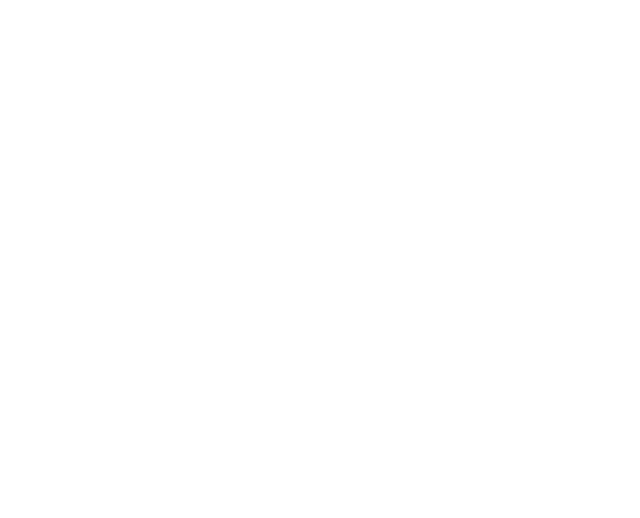
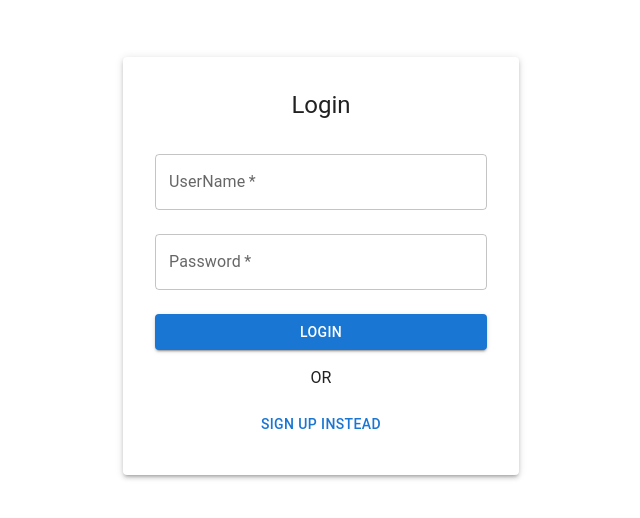
Before and after one commit to sumansur98/Chat-Fusion, a React (Vite) app in the folder client/: page /login in a window 1280 px wide. Before the commit this address had no page. Shown: the part 134-652 px from the top of the page, without its empty margins (319-959 px from the left). Built offline with nearby package versions, Linux system fonts and the light colour scheme.

Commit message:
login page in progress

```diff
--- a/client/src/App.jsx
+++ b/client/src/App.jsx
@@ -1,12 +1,21 @@
-import React from 'react'
+import React, {lazy} from 'react'
 import {BrowserRouter, Routes, Route} from 'react-router-dom'
+
+
+const Home = lazy(()=>import('./pages/Home'))
+const Login = lazy(()=>import('./pages/Login'))
+const Chat = lazy(()=>import('./pages/Chat'))
+const Groups = lazy(()=>import('./pages/Groups'))
+
 
 const App = () => {
   return (
     <BrowserRouter>
       <Routes>
-        <Route path='/' element={<>Home</>}></Route>
-        <Route path='/about' element={<>About</>}></Route>
+        <Route path='/' element={<Home/>}></Route>
+        <Route path='/login' element={<Login/>}></Route>
+        <Route path='/chat/:chatId' element={<Chat/>}></Route>
+        <Route path='/groups' element={<Groups/>}></Route>
       </Routes>
     </BrowserRouter>
   )
--- /dev/null
+++ b/client/src/pages/Chat.jsx
@@ -0,0 +1,9 @@
+import React from 'react'
+
+const Chat = () => {
+  return (
+    <div>Chat</div>
+  )
+}
+
+export default Chat
--- /dev/null
+++ b/client/src/pages/Groups.jsx
@@ -0,0 +1,9 @@
+import React from 'react'
+
+const Groups = () => {
+  return (
+    <div>Groups</div>
+  )
+}
+
+export default Groups
--- /dev/null
+++ b/client/src/pages/Home.jsx
@@ -0,0 +1,9 @@
+import React from 'react'
+
+const Home = () => {
+  return (
+    <div>Home</div>
+  )
+}
+
+export default Home
--- /dev/null
+++ b/client/src/pages/Login.jsx
@@ -0,0 +1,145 @@
+import React, { useState } from 'react'
+import { Button, Container, Paper, TextField, Typography } from '@mui/material';
+
+const Login = () => {
+
+    const [isLogin, setIsLogin] = useState(true)
+
+    const toggleLogin = ()=>{
+        setIsLogin(prev => prev = !prev)
+    }
+
+    return (
+        <>
+            <Container component={"main"} maxWidth='xs' sx={{
+                height: '100vh',
+                display: 'flex',
+                alignItems: 'center',
+                justifyContent: 'center'
+            }}>
+                <Paper
+                    elevation={3}
+                    sx={{
+                        padding: 4,
+                        display: 'flex',
+                        flexDirection: 'column',
+                        alignItems: 'center'
+                    }}>
+                    {isLogin ? (
+                        <>
+                            <Typography variant='h5'>Login</Typography>
+                            <form style={{
+                                width: '100%',
+                                marginTop: '1rem'
+                            }}>
+
+                                <TextField
+                                    required
+                                    fullWidth
+                                    label='UserName'
+                                    margin='normal'
+                                    variant='outlined'
+                                >
+                                </TextField>
+
+                                <TextField
+                                    required
+                                    fullWidth
+                                    label='Password'
+                                    type='password'
+                                    margin='normal'
+                                    variant='outlined'
+                                >
+                                </TextField>
+
+                                <Button
+                                    sx={{
+                                        marginTop: '1rem'
+                                    }}
+                                    fullWidth
+                                    variant='contained'
+                                    color='primary'
+                                    type='submit'>
+                                    Login
+                                </Button>
+                                <Typography textAlign={'center'} m={'1rem'}>OR</Typography>
+                                <Button
+                                    fullWidth
+                                    variant='text'
+                                    onClick={toggleLogin}>
+                                    Sign Up Instead
+                                </Button>
+                            </form>
+                        </>
+                    ) : (
+                        <>
+                            <Typography variant='h5'>Sign Up</Typography>
+                            <form style={{
+                                width: '100%',
+                                marginTop: '1rem'
+                            }}>
+
+                                <TextField
+                                    required
+                                    fullWidth
+                                    label='Name'
+                                    margin='normal'
+                                    variant='outlined'
+                                >
+                                </TextField>
+
+                                <TextField
+                                    fullWidth
+                                    label='Bio'
+                                    margin='normal'
+                                    variant='outlined'
+                                >
+                                </TextField>
+
+                                <TextField
+                                    required
+                                    fullWidth
+                                    label='UserName'
+                                    margin='normal'
+                                    variant='outlined'
+                                >
+                                </TextField>
+
+                                <TextField
+                                    required
+                                    fullWidth
+                                    label='Password'
+                                    type='password'
+                                    margin='normal'
+                                    variant='outlined'
+                                >
+                                </TextField>
+
+                                <Button
+                                    sx={{
+                                        marginTop: '1rem'
+                                    }}
+                                    fullWidth
+                                    variant='contained'
+                                    color='primary'
+                                    type='submit'>
+                                    Sign Up
+                                </Button>
+                                <Typography textAlign={'center'} m={'1rem'}>OR</Typography>
+                                <Button
+                                    fullWidth
+                                    variant='text'
+                                    onClick={toggleLogin}>
+                                    Login Instead
+                                </Button>
+                            </form>
+                        </>
+                    )}
+                </Paper>
+
+            </Container>
+        </>
+    )
+}
+
+export default Login
```
